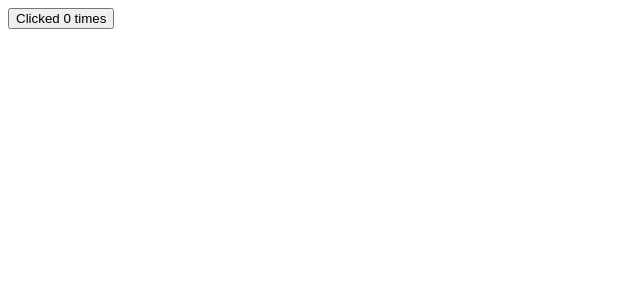
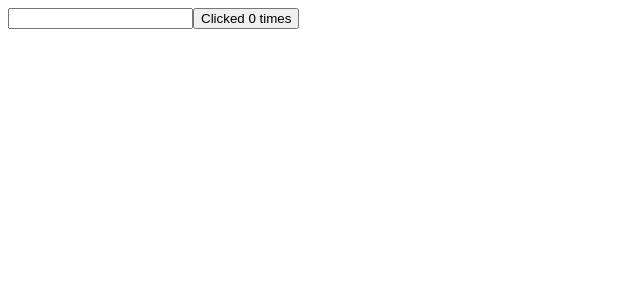
Before and after one commit to ViswaPrashanth/react-hooks-revise, a React (Create React App) app: page / in a window 1280 px wide. Shown: the top 300 px of the page, without its empty margins (0-640 px from the left). Built offline with nearby package versions, Linux system fonts and the light colour scheme.

Commit message:
useEffect Conditionally run effects

```diff
--- a/src/components/UseEffectHookCounterOne.js
+++ b/src/components/UseEffectHookCounterOne.js
@@ -2,11 +2,15 @@ import React, {useEffect, useState} from 'react'
 
 const UseEffectHookCounterOne = () => {
     const [count, setCount] = useState(0)
+    const [name , setName] = useState('')
     useEffect(() => {
+        console.log('updating document title')
         document.title = `You clicked ${count} times`
-    })
+
+    }, [count])
   return (
     <div>
+        <input type="text" onChange={e => setName(e.target.value)} value={name}/>
         <button onClick={ () => setCount(count + 1)}>Clicked {count} times</button>
     </div>
   )
```
